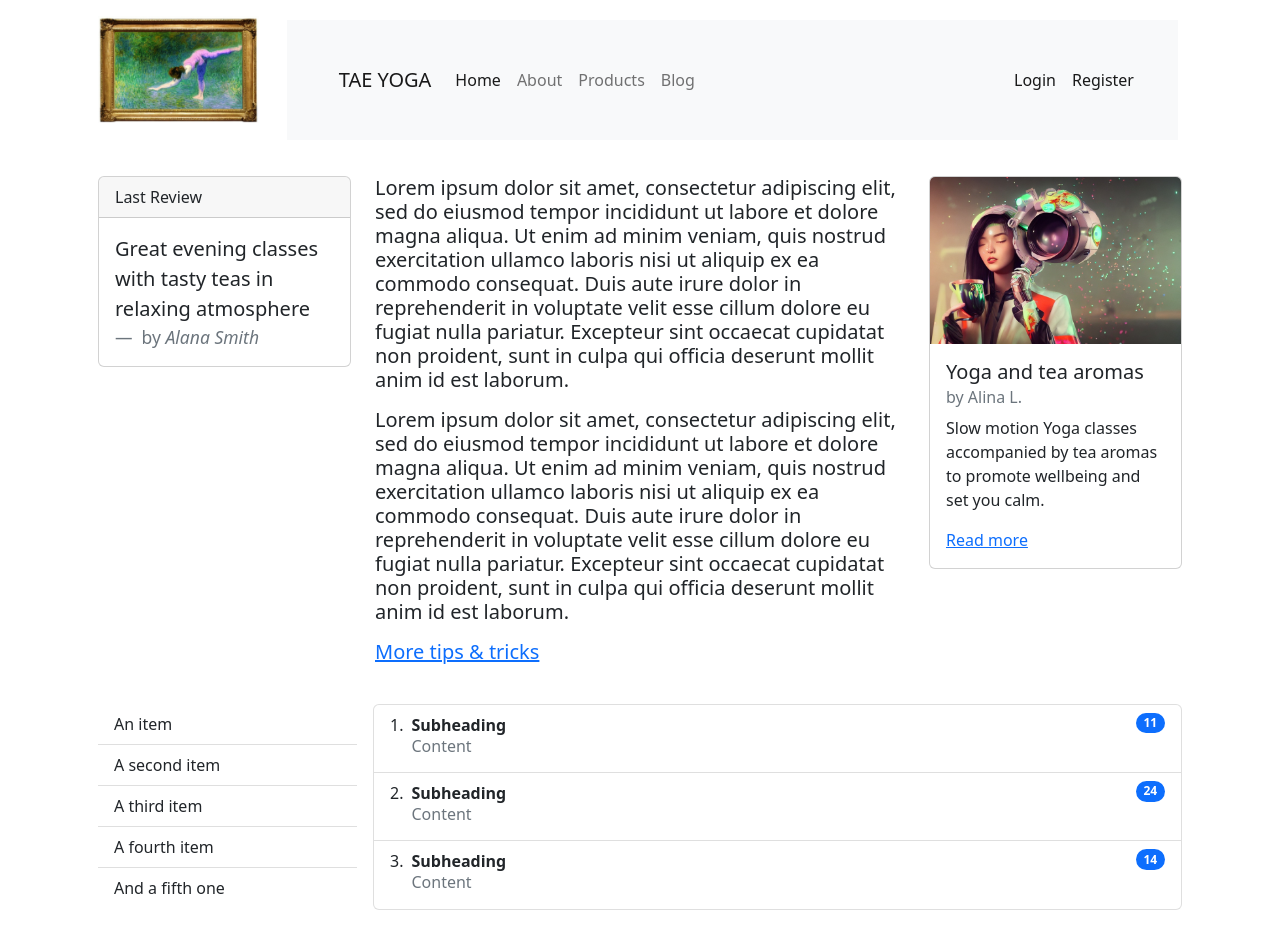
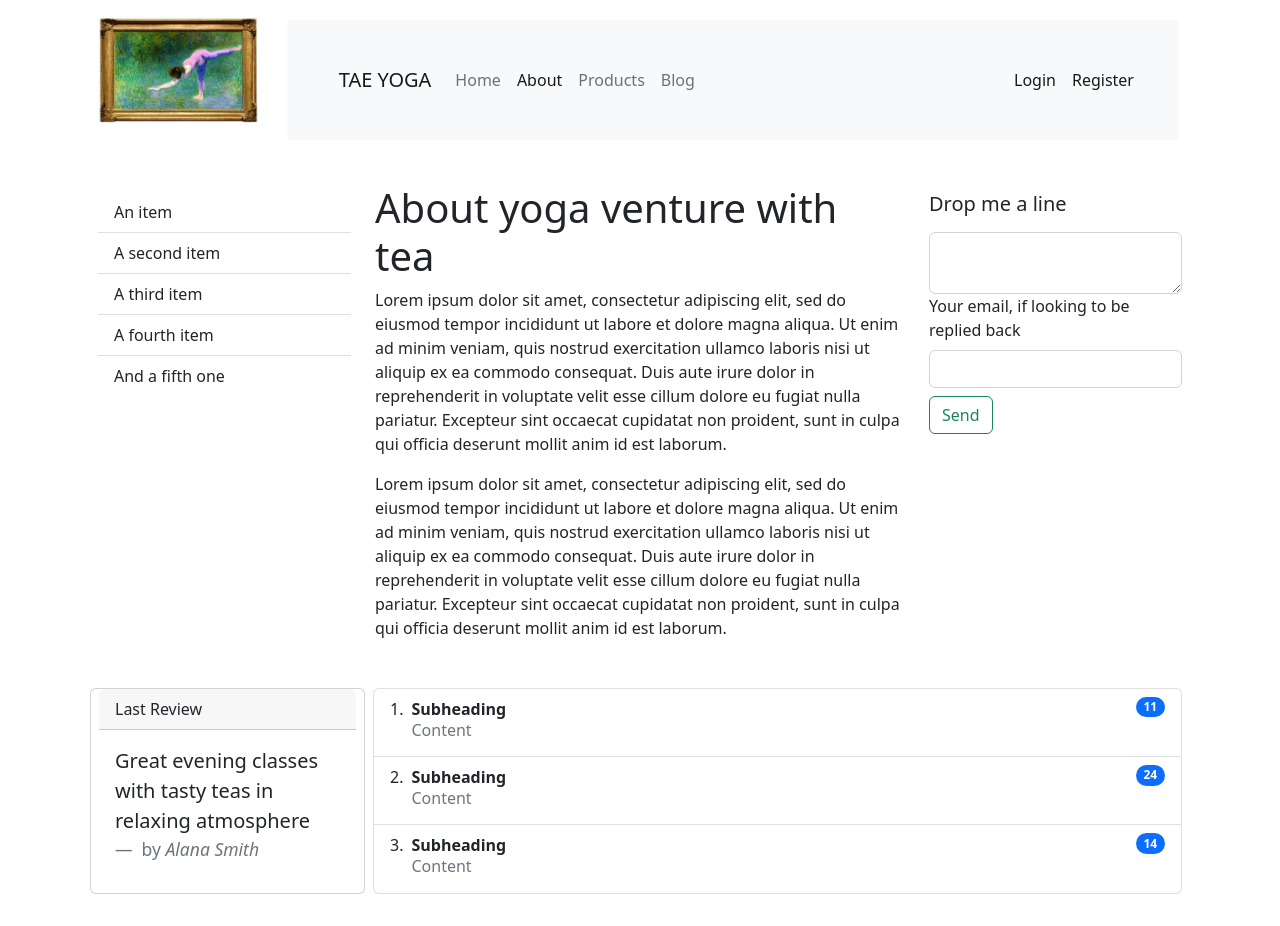
Before and after one commit to malinkee/TY, a plain HTML site: page about.html in a window 1280 px wide. Drawn offline with nearby package versions, Linux system fonts and the light colour scheme.

Commit message:
about-updated-layout+links

```diff
--- a/about.html
+++ b/about.html
@@ -8,7 +8,7 @@
             crossorigin="anonymous" />
         <meta charset="utf-8" />
         <meta name="viewport" content="width=device-width, initial-scale=1" />
-        <title>Live a dream</title>
+        <title>About live a dream</title>
     </head>
     <body>
         <div class="container">
@@ -47,19 +47,19 @@
                                 <ul class="navbar-nav me-auto mb-2 mb-lg-0">
                                     <li class="nav-item">
                                         <a
-                                            class="nav-link active"
+                                            class="nav-link"
                                             aria-current="page"
-                                            href="#"
+                                            href="index.html"
                                             >Home</a
                                         >
                                     </li>
                                     <li class="nav-item">
-                                        <a class="nav-link" href="about.html"
+                                        <a class="nav-link active" href="#"
                                             >About</a
                                         >
                                     </li>
                                     <li class="nav-item">
-                                        <a class="nav-link" href="products.html"
+                                        <a class="nav-link" href="product.html"
                                             >Products</a
                                         >
                                     </li>
@@ -105,27 +105,18 @@
                 </div>
             </div>
             <div class="row p-3">
-                <div class="col-md-3">
-                    <div class="card">
-                        <div class="card-header">Last Review</div>
-                        <div class="card-body">
-                            <blockquote class="blockquote mb-0">
-                                <p>
-                                    Great evening classes with tasty teas in
-                                    relaxing atmosphere
-                                </p>
-                                <footer class="blockquote-footer">
-                                    by
-                                    <cite title="Source Title"
-                                        >Alana Smith</cite
-                                    >
-                                </footer>
-                            </blockquote>
-                        </div>
-                    </div>
+                <div class="col-md-3 gy-3">
+                    <ul class="list-group list-group-flush">
+                        <li class="list-group-item">An item</li>
+                        <li class="list-group-item">A second item</li>
+                        <li class="list-group-item">A third item</li>
+                        <li class="list-group-item">A fourth item</li>
+                        <li class="list-group-item">And a fifth one</li>
+                    </ul>
                 </div>
                 <div class="col-md-6">
                     <h5>
+                        <h1>About yoga venture with tea</h1>
                         <p>
                             Lorem ipsum dolor sit amet, consectetur adipiscing
                             elit, sed do eiusmod tempor incididunt ut labore et
@@ -148,38 +139,39 @@
                             cupidatat non proident, sunt in culpa qui officia
                             deserunt mollit anim id est laborum.
                         </p>
-                        <a href="#" class="link">More tips & tricks</a>
                     </h5>
                 </div>
-                <div class="col-md-3">
-                    <div class="card">
-                        <img
-                            src="./assets/images/y2.jpeg"
-                            class="card-img-top"
-                            alt="..." />
-                        <div class="card-body">
-                            <h5 class="card-title">Yoga and tea aromas</h5>
-                            <h6 class="card-subtitle mb-2 text-muted">
-                                by Alina L.
-                            </h6>
-                            <p class="card-text">
-                                Slow motion Yoga classes accompanied by tea
-                                aromas to promote wellbeing and set you calm.
-                            </p>
-                            <a href="#" class="card-link">Read more</a>
-                        </div>
-                    </div>
+                <div class="col-md-3 gy-3">
+                    <label for="input-group-text" class="form-label"
+                        ><h5>Drop me a line</h5></label
+                    >
+                    <textarea
+                        class="form-control"
+                        aria-label="With textarea"></textarea>
+                    <label for="inputEmail4" class="form-label"
+                        >Your email, if looking to be replied back</label
+                    >
+                    <input type="email" class="form-control" id="inputEmail4" />
+                    <button type="button" class="btn btn-outline-success mt-2">
+                        Send
+                    </button>
                 </div>
             </div>
             <div class="row gx-3 p-3">
-                <div class="col-md-3">
-                    <ul class="list-group list-group-flush">
-                        <li class="list-group-item">An item</li>
-                        <li class="list-group-item">A second item</li>
-                        <li class="list-group-item">A third item</li>
-                        <li class="list-group-item">A fourth item</li>
-                        <li class="list-group-item">And a fifth one</li>
-                    </ul>
+                <div class="card col-md-3">
+                    <div class="card-header">Last Review</div>
+                    <div class="card-body">
+                        <blockquote class="blockquote mb-0">
+                            <p>
+                                Great evening classes with tasty teas in
+                                relaxing atmosphere
+                            </p>
+                            <footer class="blockquote-footer">
+                                by
+                                <cite title="Source Title">Alana Smith</cite>
+                            </footer>
+                        </blockquote>
+                    </div>
                 </div>
 
                 <div class="col-md-9">
```
